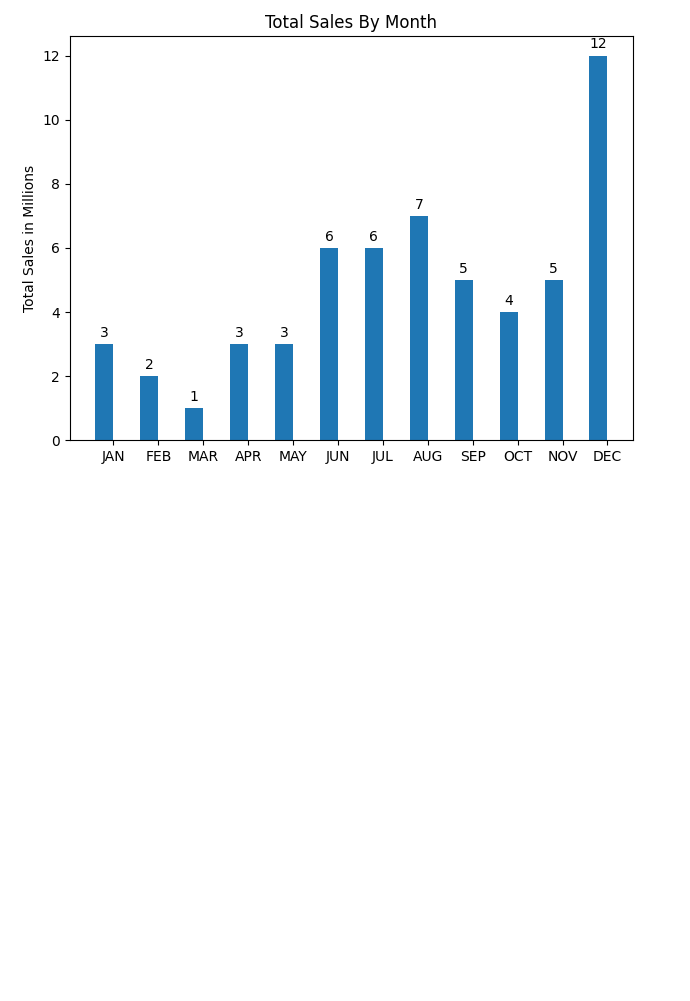
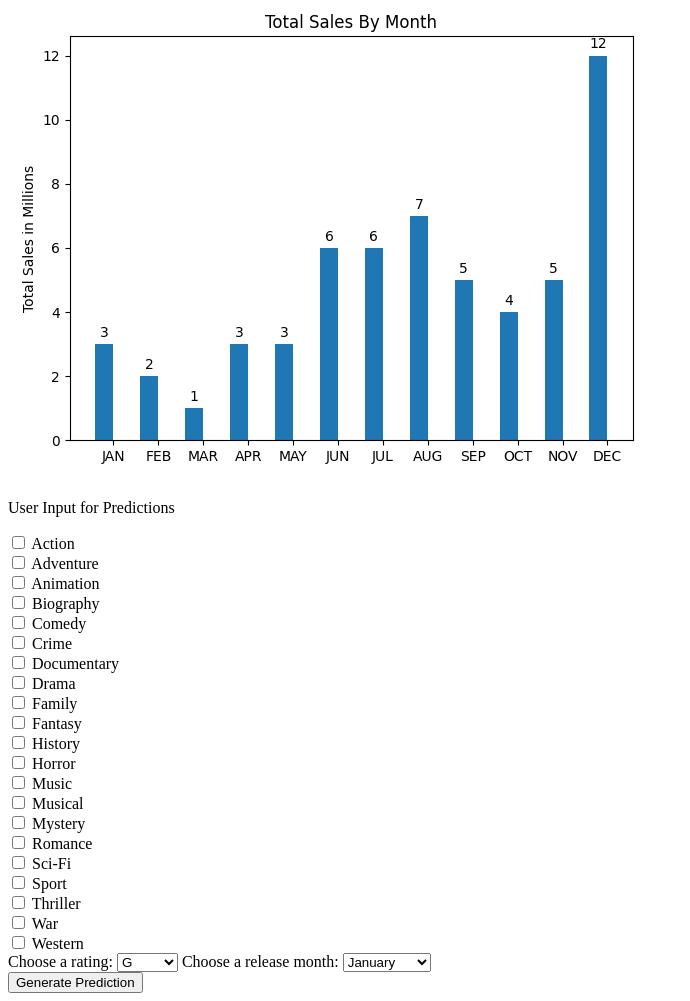
Before and after one commit to chancecrawford/wgu_capstone, a Flask app: template templates/static_graphs.html in a window 1280 px wide. Shown: the part 1653-2654 px from the top of the page, without its empty margins (0-690 px from the left). Before the commit the page ends 2117 px from the top, so only its background shows below. Run offline with Flask 2, Linux system fonts and the light colour scheme; the template is opened without the code that fills it, so the values that code supplies are empty.

Commit message:
Add data helper for retrieving data, added movie class for easier object handling, add input section for prediction method

```diff
--- a/templates/movie_data.html
+++ b/templates/movie_data.html
@@ -27,7 +27,7 @@
   <!-- your content here... -->
   <div>
     {% for line in data %}
-    <tr>{{line}}</tr>
+    <p>{{line.title}}</p>
     {% endfor %}
   </div>
 </body>
--- a/templates/static_graphs.html
+++ b/templates/static_graphs.html
@@ -17,5 +17,79 @@
     <img src="static/sales_months.png" alt="sales_months">
 
 <!--  make section for accepting user input to generate predictive results from  -->
+<!--  inputs: genre, rating, release month  -->
+
+<!--  gets genre choices for movie  -->
+    <p> User Input for Predictions</p>
+    <form>
+        <input type="checkbox" id="action" name="action" value="action">
+        <label for="action"> Action </label><br>
+        <input type="checkbox" id="adventure" name="adventure" value="adventure">
+        <label for="adventure"> Adventure </label><br>
+        <input type="checkbox" id="animation" name="animation" value="animation">
+        <label for="animation"> Animation </label><br>
+        <input type="checkbox" id="biography" name="biography" value="biography">
+        <label for="biography"> Biography </label><br>
+        <input type="checkbox" id="comedy" name="comedy" value="comedy">
+        <label for="comedy"> Comedy </label><br>
+        <input type="checkbox" id="crime" name="crime" value="crime">
+        <label for="crime"> Crime </label><br>
+        <input type="checkbox" id="documentary" name="documentary" value="documentary">
+        <label for="documentary"> Documentary </label><br>
+        <input type="checkbox" id="drama" name="drama" value="drama">
+        <label for="drama"> Drama </label><br>
+        <input type="checkbox" id="family" name="family" value="family">
+        <label for="family"> Family </label><br>
+        <input type="checkbox" id="fantasy" name="fantasy" value="fantasy">
+        <label for="fantasy"> Fantasy </label><br>
+        <input type="checkbox" id="history" name="history" value="history">
+        <label for="history"> History </label><br>
+        <input type="checkbox" id="horror" name="horror" value="horror">
+        <label for="horror"> Horror </label><br>
+        <input type="checkbox" id="music" name="music" value="music">
+        <label for="music"> Music </label><br>
+        <input type="checkbox" id="musical" name="musical" value="musical">
+        <label for="musical"> Musical </label><br>
+        <input type="checkbox" id="mystery" name="mystery" value="mystery">
+        <label for="mystery"> Mystery </label><br>
+        <input type="checkbox" id="romance" name="romance" value="romance">
+        <label for="romance"> Romance </label><br>
+        <input type="checkbox" id="scifi" name="scifi" value="scifi">
+        <label for="scifi"> Sci-Fi </label><br>
+        <input type="checkbox" id="sport" name="sport" value="sport">
+        <label for="sport"> Sport </label><br>
+        <input type="checkbox" id="thriller" name="thriller" value="thriller">
+        <label for="thriller"> Thriller </label><br>
+        <input type="checkbox" id="war" name="war" value="war">
+        <label for="war"> War </label><br>
+        <input type="checkbox" id="western" name="western" value="western">
+        <label for="western"> Western </label><br>
+<!--  get rating for movie  -->
+        <label for="ratings">Choose a rating:</label>
+        <select id="ratings" name="ratings">
+            <option value="GRating">G</option>
+            <option value="PGRating">PG</option>
+            <option value="PG-13Rating">PG-13</option>
+            <option value="RRating">R</option>
+        </select>
+<!--  get release month for movie  -->
+        <label for="months">Choose a release month:</label>
+        <select id="months" name="months">
+            <option value="january"> January </option>
+            <option value="february"> February </option>
+            <option value="march"> March </option>
+            <option value="april"> April </option>
+            <option value="may"> May </option>
+            <option value="june"> June </option>
+            <option value="july"> July </option>
+            <option value="august"> August </option>
+            <option value="september"> September </option>
+            <option value="october"> October </option>
+            <option value="november"> November </option>
+            <option value="december"> December </option>
+        </select>
+    </form>
+
+    <input type="button" value="Generate Prediction">
 </body>
 </html>
```
Also changed, not shown: DataHelper.py (added, +32 -0 lines), app.py (+7 -0 lines), movie.py (added, +27 -0 lines).
